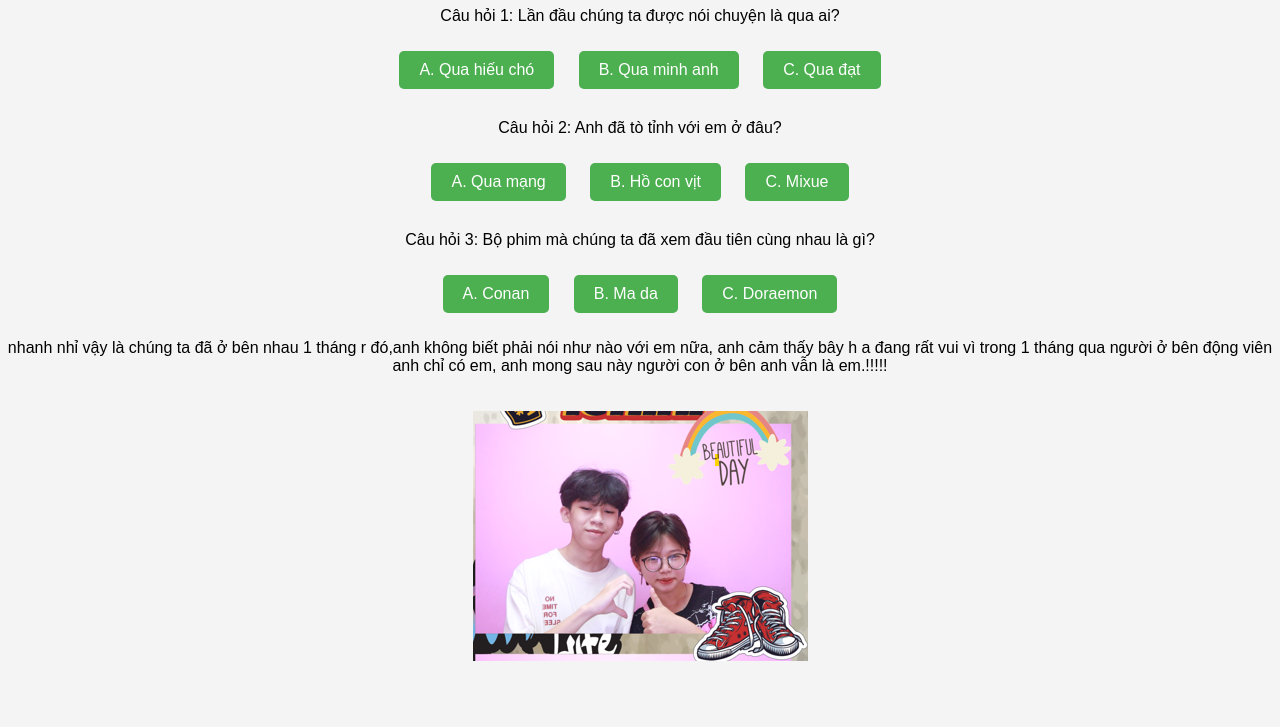
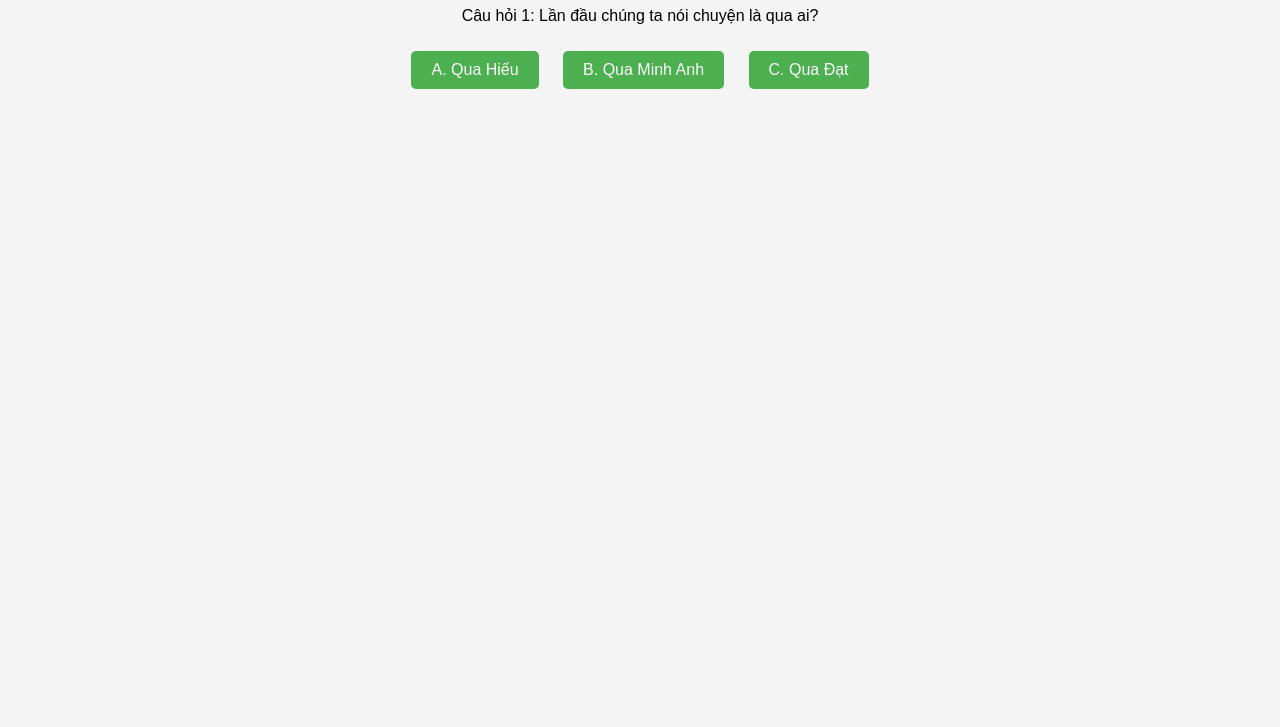
Before and after one commit to tudepzaiohyaer1/demo123, a plain HTML site: page index.html in a window 1280 px wide. Shown: the part 73-800 px from the top of the page. Drawn offline with Linux system fonts and the light colour scheme.

Commit message:
index.html

```diff
--- a/index.html
+++ b/index.html
@@ -3,33 +3,35 @@
 <head>
     <meta charset="UTF-8">
     <meta name="viewport" content="width=device-width, initial-scale=1.0">
-    <title>tiêu đề nên để là j dmm</title>
+    <title>Kỷ Niệm Đặc Biệt</title>
     <link rel="stylesheet" href="styles.css">
 </head>
 <body>
-    <h1>tiêu đề nên để là j dmm!</h1>
+    <h1>Kỷ Niệm Đặc Biệt!</h1>
     <div id="question1" class="question slide-in">
-        <p>Câu hỏi 1: Lần đầu chúng ta được nói chuyện là qua ai?</p>
-        <button onclick="checkAnswer(1, 'a')">A. Qua hiếu chó</button>
-        <button onclick="checkAnswer(1, 'b')">B. Qua minh anh</button>
-        <button onclick="checkAnswer(1, 'c')">C. Qua đạt</button>
+        <p>Câu hỏi 1: Lần đầu chúng ta nói chuyện là qua ai?</p>
+        <button onclick="checkAnswer(1, 'C')">A. Qua Hiếu</button>
+        <button onclick="checkAnswer(1, 'B')">B. Qua Minh Anh</button>
+        <button onclick="checkAnswer(1, 'C')">C. Qua Đạt</button>
     </div>
-    <div id="question2" class="question">
-        <p>Câu hỏi 2: Anh đã tò tỉnh với em ở đâu?</p>
-        <button onclick="checkAnswer(2, 'a')">A. Qua mạng</button>
-        <button onclick="checkAnswer(2, 'b')">B. Hồ con vịt</button>
-        <button onclick="checkAnswer(2, 'c')">C. Mixue</button>
+    <div id="question2" class="question" style="display: none;">
+        <p>Câu hỏi 2: Anh đã tỏ tình với em ở đâu?</p>
+        <button onclick="checkAnswer(2, 'B')">A. Qua mạng</button>
+        <button onclick="checkAnswer(2, 'B')">B. Hồ Con Vịt</button>
+        <button onclick="checkAnswer(2, 'C')">C. Mixue</button>
     </div>
-    <div id="question3" class="question">
-        <p>Câu hỏi 3: Bộ phim mà chúng ta đã xem đầu tiên cùng nhau là gì?</p>
-        <button onclick="checkAnswer(3, 'a')">A. Conan</button>
-        <button onclick="checkAnswer(3, 'b')">B. Ma da</button>
-        <button onclick="checkAnswer(3, 'c')">C. Doraemon</button>
+    <div id="question3" class="question" style="display: none;">
+        <p>Câu hỏi 3: Bộ phim đầu tiên chúng ta xem cùng nhau là gì?</p>
+        <button onclick="checkAnswer(3, 'A')">A. Conan</button>
+        <button onclick="checkAnswer(3, 'B')">B. Ma Da</button>
+        <button onclick="checkAnswer(3, 'C')">C. Doraemon</button>
     </div>
-    <div id="message">
-        <p>nhanh nhỉ vậy là chúng ta đã ở bên nhau 1 tháng r đó,anh không biết phải nói như nào với em nữa, anh cảm thấy bây h a đang rất vui vì trong 1 tháng qua người ở bên động viên anh chỉ có em, anh mong sau này người con ở bên anh vẫn là em.!!!!!</p>
+    <div id="message" style="display: none;">
+        <p>Nhanh thật, vậy là chúng ta đã ở bên nhau 1 tháng rồi. Anh rất vui vì trong 1 tháng qua, người luôn ở bên động viên anh chỉ có em. Anh mong rằng sau này, người ở bên anh vẫn sẽ là em.</p>
         <div id="image">
-            <img src="a.png" alt="Hình ảnh của chúng ta">
+            <img src="a.png" alt="Hình ảnh 1">
+            <img src="b.png" alt="Hình ảnh 2">
+            <img src="c.png" alt="Hình ảnh 3">
         </div>
     </div>
     <script src="script.js"></script>
```
